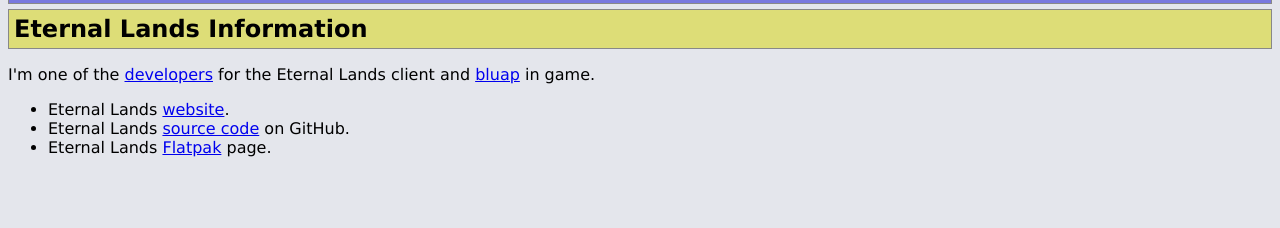
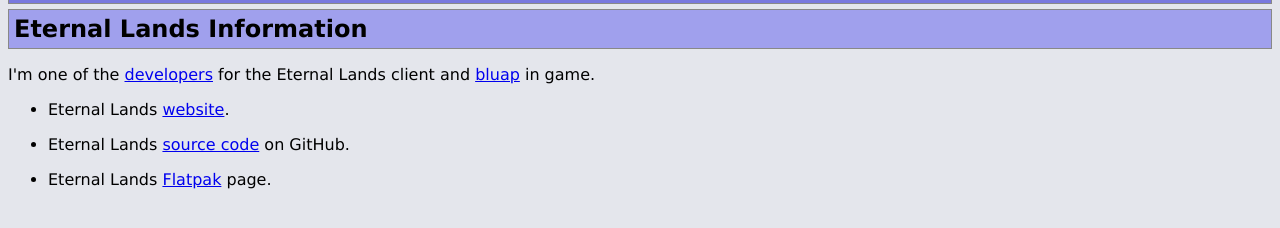
Before and after one commit to pjbroad/verify-page, a plain HTML site: page index.html in a window 1280 px wide. Shown: the part 54-282 px from the top of the page. Drawn offline with Linux system fonts and the light colour scheme.

Commit message:
Replace h2 colour, add li paragraphs.

```diff
--- a/index.html
+++ b/index.html
@@ -11,9 +11,9 @@
 <h2>Eternal Lands Information</h2>
 <p>I'm one of the <a href="https://github.com/pjbroad">developers</a> for the Eternal Lands client and <a href="https://www.eternal-lands.com/view_user.php?user=bluap">bluap</a> in game.</p>
 <ul>
-	<li>Eternal Lands <a href="https://eternal-lands.com/">website</a>.</li>
-	<li>Eternal Lands <a href="https://github.com/raduprv/Eternal-Lands/">source code</a> on GitHub.</li>
-	<li>Eternal Lands <a href="https://flathub.org/apps/details/org.pjbroad.EternallandsClient">Flatpak</a> page.</li>
+	<li><p>Eternal Lands <a href="https://eternal-lands.com/">website</a>.</p></li>
+	<li><p>Eternal Lands <a href="https://github.com/raduprv/Eternal-Lands/">source code</a> on GitHub.</p></li>
+	<li><p>Eternal Lands <a href="https://flathub.org/apps/details/org.pjbroad.EternallandsClient">Flatpak</a> page.</p></li>
 </ul>
 </body>
 </html>
--- a/site.css
+++ b/site.css
@@ -13,7 +13,7 @@ h1 {
 }
 
 h2 {
-	background-color: #dddd77;
+	background-color: #a0a0ed;
 	border:1px solid #888;
 	padding:5px;
 	text-align:left;
```
